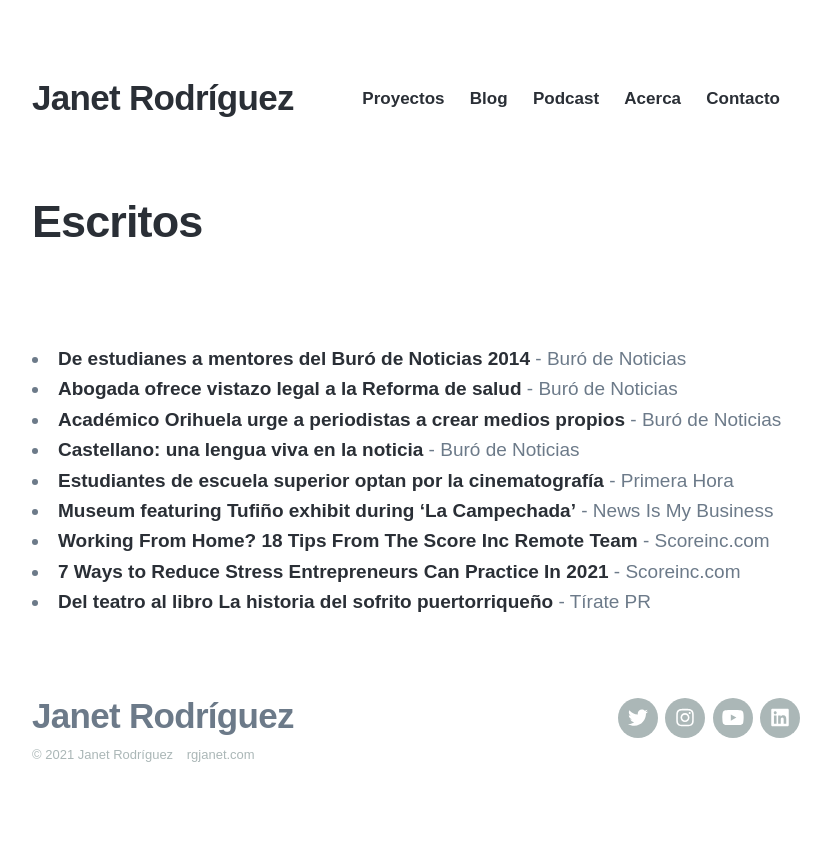
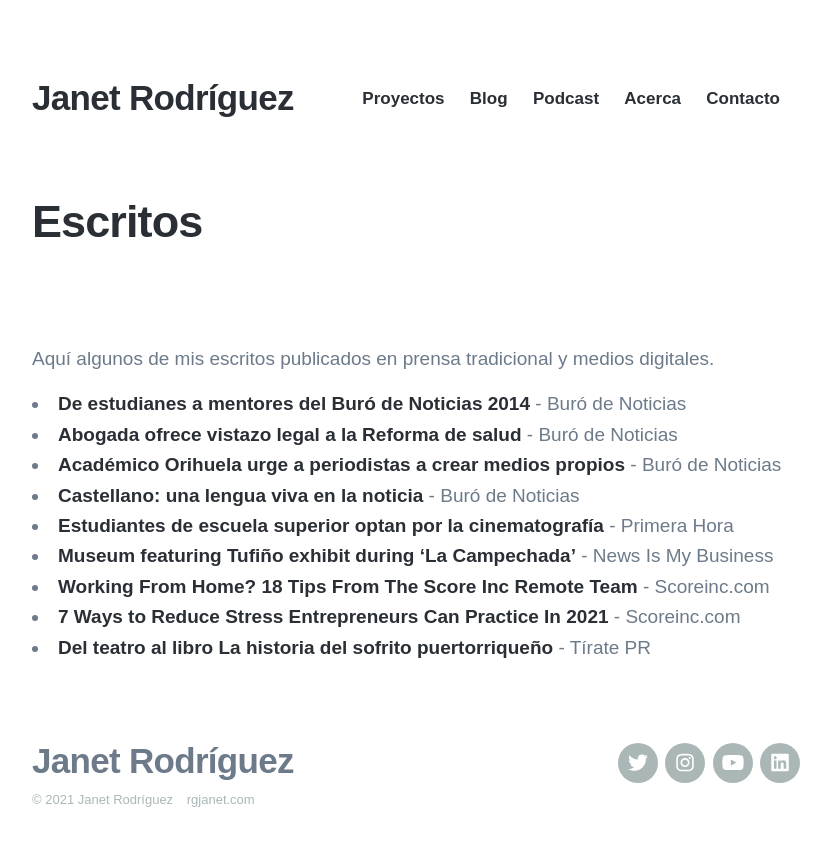
Before and after one commit to rgjanet/rgjanet.github.io, a Jekyll site: the page built from _projects/2020-02-20-escritos.md, in a window 1280 px wide. Shown: the top 846 px of the page, without its empty margins (224-1055 px from the left). Built offline with Jekyll 4.4.1, drawn with Linux system fonts in a browser that asks for light colours; nearby versions of some CDN libraries; some web fonts are replaced.

Commit message:
Update 2020-02-20-escritos.md

```diff
--- a/_projects/2020-02-20-escritos.md
+++ b/_projects/2020-02-20-escritos.md
@@ -4,6 +4,8 @@ date: 2020-02-20 00:00:00
 description: Aquí algunos de mis escritos publicados en prensa tradicional y medios digitales.
 featured_image: '/images/Proyectos/escritos.png'
 ---
+
+Aquí algunos de mis escritos publicados en prensa tradicional y medios digitales.
 
 * [De estudianes a mentores del Buró de Noticias 2014](http://burodenoticias.com/de-estudiantes-a-mentores-del-buro-de-noticias-2014/) - Buró de Noticias
 * [Abogada ofrece vistazo legal a la Reforma de salud](http://burodenoticias.com/abogada-ofrece-vistazo-legal-a-la-reforma-de-salud/) - Buró de Noticias
```
